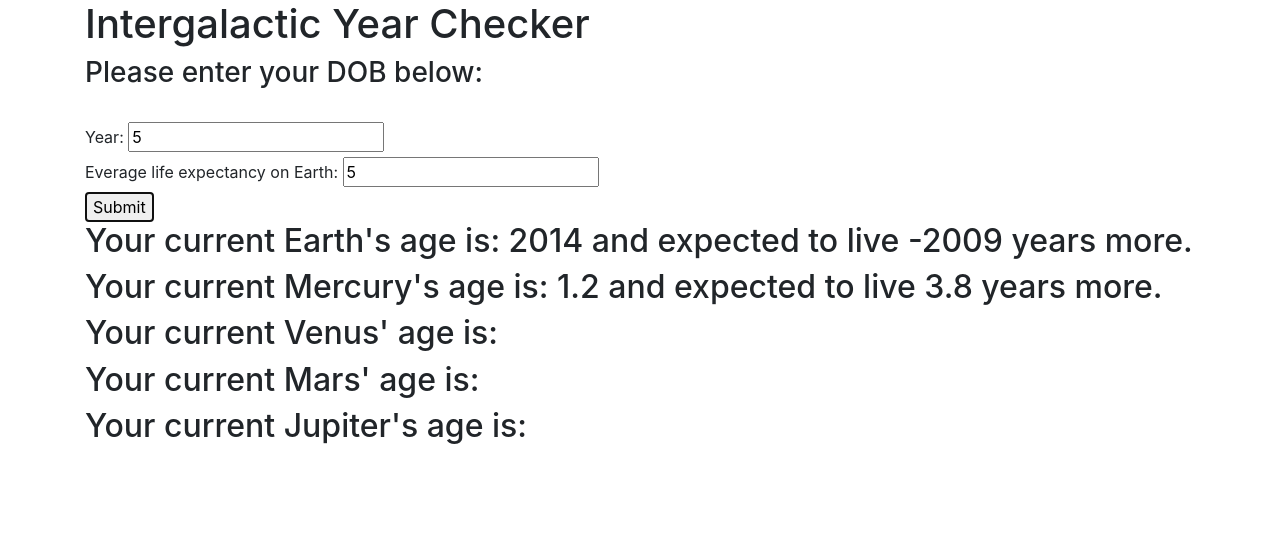
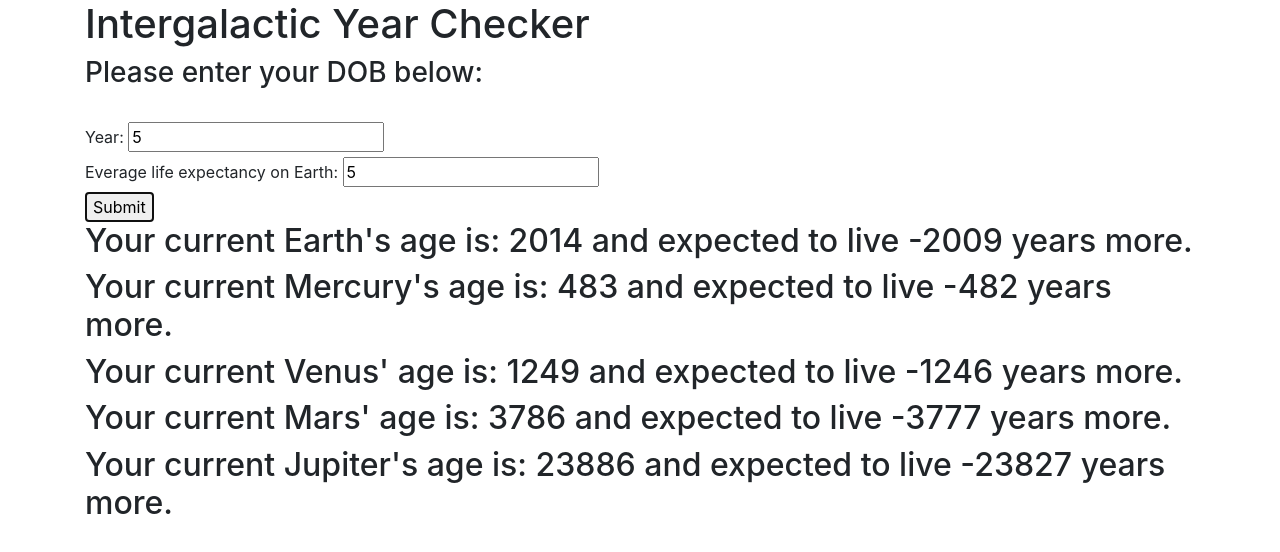
Before and after one commit to pzanchuk/Super-Galactic-Age-Calculator, a website built with webpack: page src/index.html in a window 1280 px wide. Both pictures are taken after typing "5", "5" into the empty fields and a click on the button "Submit". Built offline with nearby package versions, Linux system fonts and the light colour scheme.

Commit message:
modify readme file

```diff
--- a/src/intergalactic.js
+++ b/src/intergalactic.js
@@ -9,36 +9,37 @@ export default class Inter {
   }
 
   calculateMercuryAge(){
-    return this.dob*0.24;
+    return this.calculateEarthAge()*0.24;
   }
 
   calculateVenusAge(){
-    return this.dob*0.62;
+    return this.calculateEarthAge()*0.62;
   }
 
   calculateMarsAge(){
-    return this.dob*1.88;
+    return this.calculateEarthAge()*1.88;
   }
 
   calculateJupiterAge(){
-    return this.dob*11.864;
+    return this.calculateEarthAge()*11.86;
+  }
+
+  calculateExpectedEarth(){
+    return this.exp - this.calculateEarthAge();
   }
 
   calculateExpectedMercury(){
-    return this.exp - this.calculateMercuryAge();
+    return this.exp*0.24 - this.calculateMercuryAge();
   }
-  calculateExpectedEarth(){
-    return this.exp - this.calculateEarthAge();
-  }
+
   calculateExpectedVenus(){
-    return this.exp - this.calculateVenusAge();
+    return this.exp*0.62 - this.calculateVenusAge();
   }
   calculateExpectedMars(){
-    return this.exp - this.calculateMarsAge();
+    return this.exp*1.88 - this.calculateMarsAge();
   }
   calculateExpectedJupiter(){
-    return this.exp - this.calculateJupiterAge();
+    return this.exp*11.86 - this.calculateJupiterAge();
   }
 
-
 }
--- a/src/main.js
+++ b/src/main.js
@@ -1,4 +1,3 @@
-
 import 'bootstrap';
 import 'bootstrap/dist/css/bootstrap.min.css';
 import $ from 'jquery';
@@ -15,11 +14,11 @@ $(document).ready(function() {
 
     let input = new Inter(year, exp);
 
-    $('#earth').text(`${input.calculateEarthAge()} and expected to live ${input.calculateExpectedEarth()} years more.`);
-    $('#mercury').text(`${input.calculateMercuryAge()} and expected to live ${input.calculateExpectedMercury()} years more.`);
-    $('#venus').text(`${input.calculateVenushAge()} and expected to live ${input.calculateExpectedVenus()} years more.`);
-    $('#mars').text(`${input.calculateMarsAge()} and expected to live ${input.calculateExpectedMars()} years more.`);
-    $('#jupiter').text(`${input.calculateJupiterAge()} and expected to live ${input.calculateExpectedJupiter()} years more.`);;
+    $('#earth').text(`${Math.round(input.calculateEarthAge())} and expected to live ${Math.round(input.calculateExpectedEarth())} years more.`);
+    $('#mercury').text(`${Math.round(input.calculateMercuryAge())} and expected to live ${Math.round(input.calculateExpectedMercury())} years more.`);
+    $('#venus').text(`${Math.round(input.calculateVenusAge())} and expected to live ${Math.round(input.calculateExpectedVenus())} years more.`);
+    $('#mars').text(`${Math.round(input.calculateMarsAge())} and expected to live ${Math.round(input.calculateExpectedMars())} years more.`);
+    $('#jupiter').text(`${Math.round(input.calculateJupiterAge())} and expected to live ${Math.round(input.calculateExpectedJupiter())} years more.`);
 
   });
 });
```
Also changed, not shown: spec/intergalactic-spec.js (+26 -3 lines), src/index.html (+0 -5 lines), README.md.
